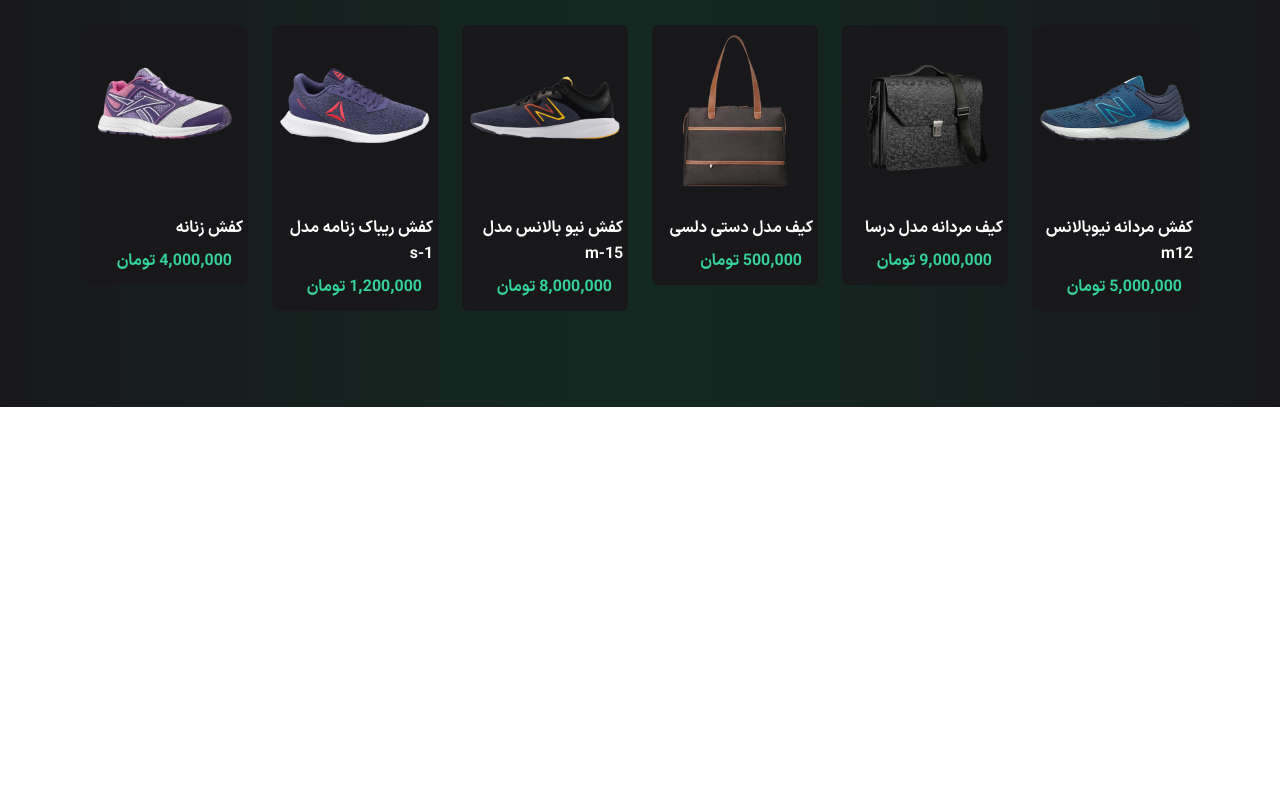
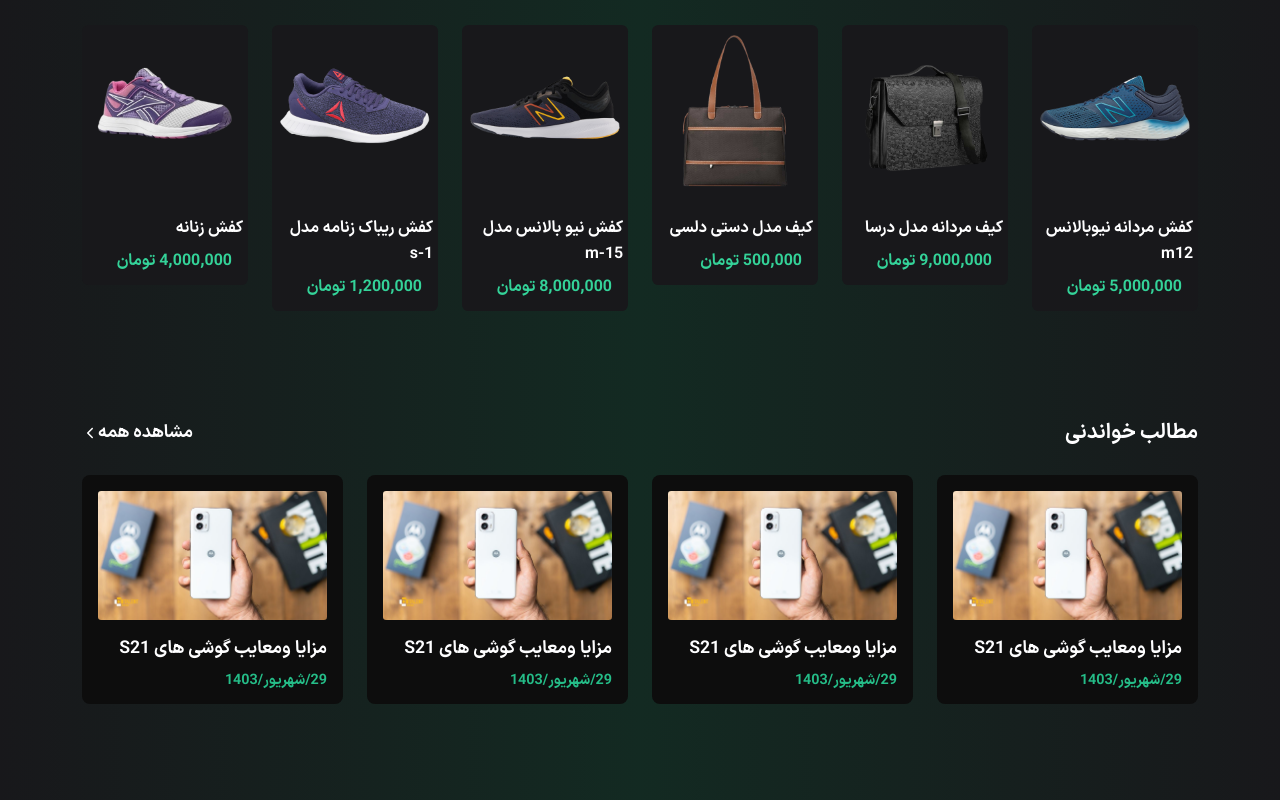
Before and after one commit to mohammadmehdidalvandii/RotiKala, a React (Vite) app: page / in a window 1280 px wide. Shown: the part 1931-2731 px from the top of the page. Before the commit the page ends 2338 px from the top, so only its background shows below. Built offline with nearby package versions, Linux system fonts and the light colour scheme.

Commit message:
create section homeArticle for home Page

```diff
--- /dev/null
+++ b/src/components/template/home/HomeArticles/HomeArticles.css
@@ -0,0 +1,5 @@
+.homeArticles{
+    display: block;
+    width: 100%;
+    margin-top: 5rem;
+}
--- /dev/null
+++ b/src/components/template/home/HomeArticles/HomeArticles.jsx
@@ -0,0 +1,34 @@
+import './HomeArticles.css'
+import Title from '../../../module/Title/Title'
+import ArticleCard from '../../../module/ArticleCard/ArticleCard'
+
+
+function HomeArticles() {
+  return (
+   <section className="homeArticles">
+    <div className="container">
+        <div className="row">
+            <div className="col-12">
+                <Title text='مطالب خواندنی' link='/Article'/>
+            </div>
+        </div>
+        <div className="row">
+            <div className="col-lg-3 col-md-6 col-sm-12">
+                <ArticleCard/>
+            </div>
+            <div className="col-lg-3 col-md-6 col-sm-12">
+                <ArticleCard/>
+            </div>
+            <div className="col-lg-3 col-md-6 col-sm-12">
+                <ArticleCard/>
+            </div>
+            <div className="col-lg-3 col-md-6 col-sm-12">
+                <ArticleCard/>
+            </div>
+        </div>
+    </div>
+   </section>
+  )
+}
+
+export default HomeArticles
--- a/src/page/Home/Home.jsx
+++ b/src/page/Home/Home.jsx
@@ -1,3 +1,4 @@
+import HomeArticles from "../../components/template/home/HomeArticles/HomeArticles"
 import HomeBanner from "../../components/template/home/HomeBanner/HomeBanner"
 import HomeSliderBanner from "../../components/template/home/HomeSliderBanner/HomeSliderBanner"
 import ProductNew from "../../components/template/home/ProductNew/ProductNew"
@@ -11,6 +12,7 @@
           <ProductNew/>
           <HomeBanner/>
           <ProductSpecial/>
+          <HomeArticles/>
           <br /><br /><br /><br /><br />
     </>
   )
```
Also changed, not shown: public/assets/images/blog1.jpg (added).
